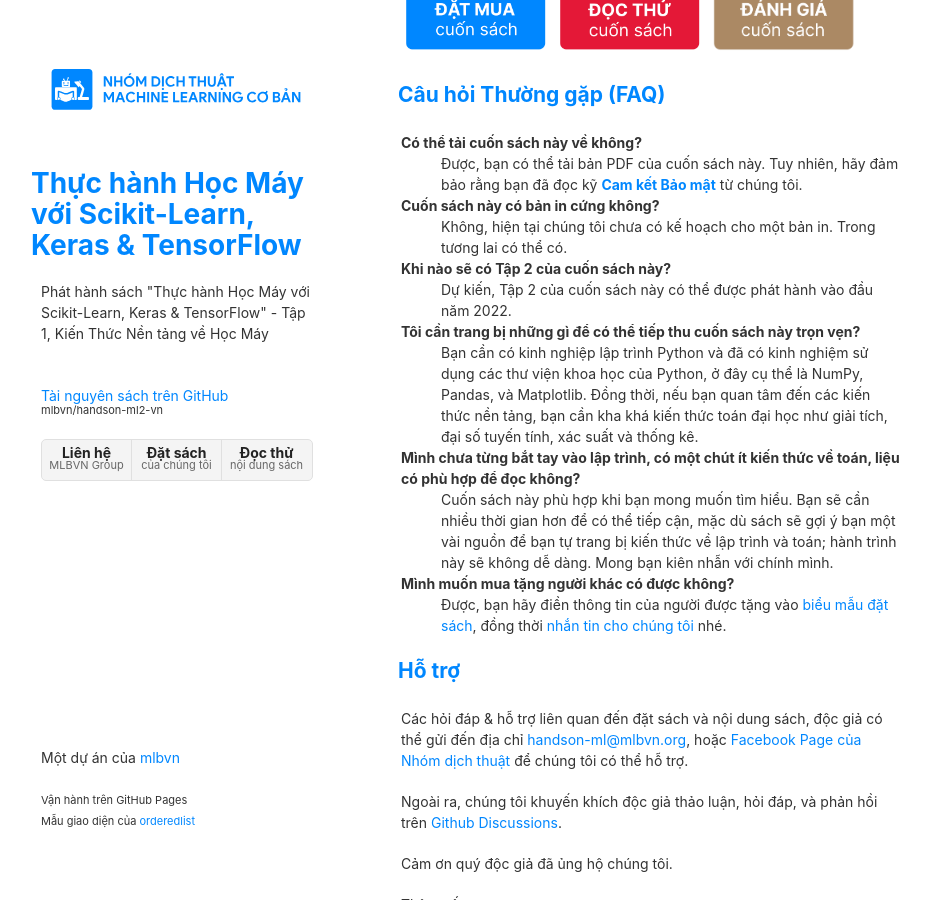
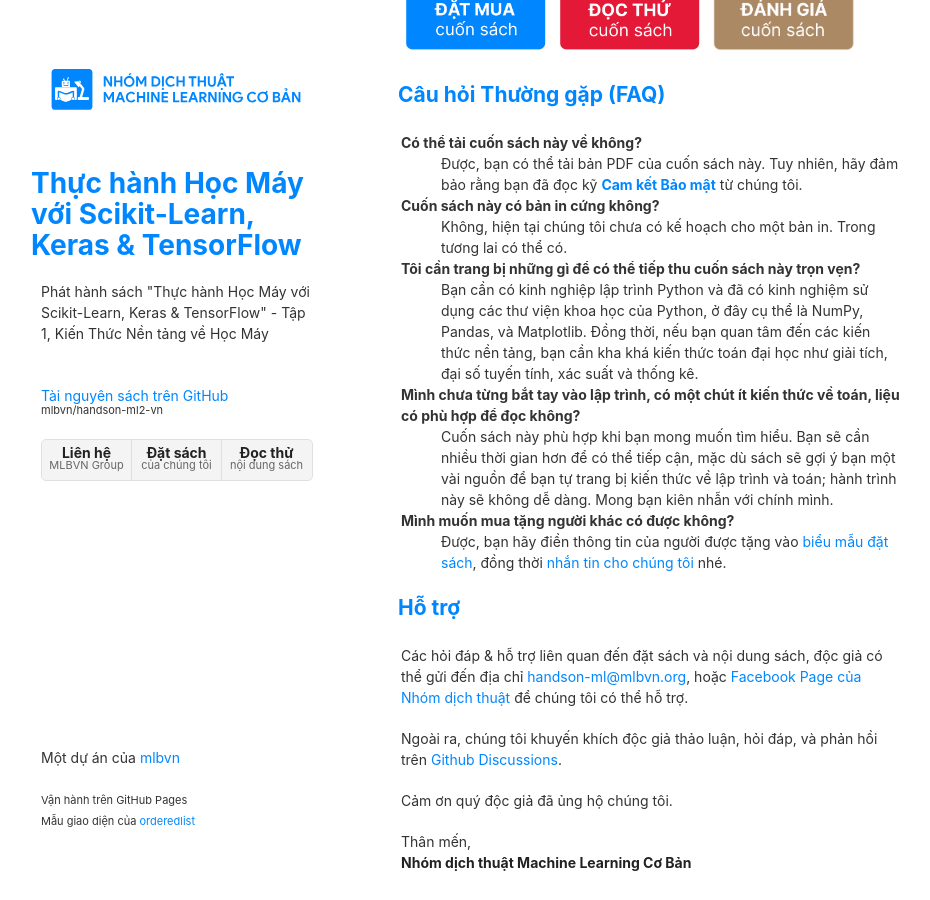
Before and after one commit to mlbvn/hml-book, a Jekyll site: the page built from index.md, in a window 1280 px wide and 900 px high, scrolled down 2000 px. Shown: the whole window, without its empty margins (169-1099 px from the left). Built offline with Jekyll 4.4.1, drawn with Linux system fonts in a browser that asks for light colours; our own code applies the rules of GitHub Pages for plain Markdown files.

Commit message:
minor change

```diff
--- a/index.md
+++ b/index.md
@@ -81,8 +81,6 @@ Cụ thể chi phí được để trong Biểu mẫu đặt sách.-->
 <b><a href="#cam-ket-bao-mat">Cam kết Bảo mật</a></b> từ chúng tôi.</dd>
 <dt>Cuốn sách này có bản in cứng không?</dt>
 <dd>Không, hiện tại chúng tôi chưa có kế hoạch cho một bản in. Trong tương lai có thể có.</dd>
-<dt>Khi nào sẽ có Tập 2 của cuốn sách này?</dt>
-<dd>Dự kiến, Tập 2 của cuốn sách này có thể được phát hành vào đầu năm 2022.</dd>
 <dt>Tôi cần trang bị những gì để có thể tiếp thu cuốn sách này trọn vẹn?</dt>
 <dd>Bạn cần có kinh nghiệp lập trình Python và đã có kinh nghiệm sử dụng các thư viện khoa học của Python,
 ở đây cụ thể là NumPy, Pandas, và Matplotlib. Đồng thời, nếu bạn  quan tâm đến các kiến thức nền tảng,
```
